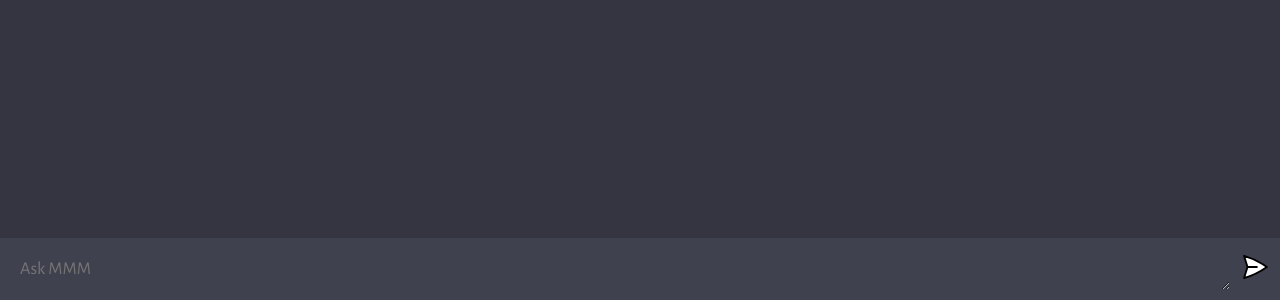
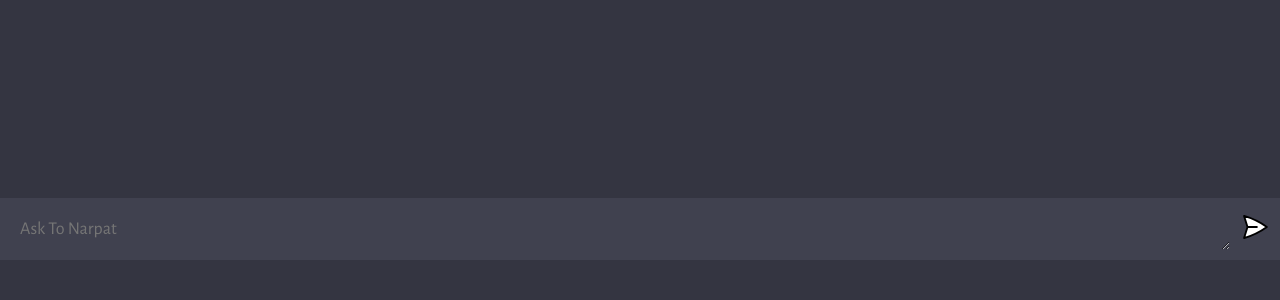
Before and after one commit to NarpatAanjana/CJ420-AI, a website built with Vite: page client/index.html in a window 1280 px wide. Shown: the part 500-800 px from the top of the page. Built offline with nearby package versions, Linux system fonts and the light colour scheme.

Commit message:
Add margin

```diff
--- a/client/index.html
+++ b/client/index.html
@@ -12,7 +12,7 @@
       <div id="chat_container"></div>
 
       <form>
-        <textarea name="prompt" rows="1"  cols="1" placeholder="Ask MMM" ></textarea>
+        <textarea name="prompt" rows="1"  cols="1" placeholder="Ask To Narpat" ></textarea>
         <button type="submit"><img src="assets/send.svg" /></button>
       </form>
     </div>
--- a/client/style.css
+++ b/client/style.css
@@ -118,6 +118,7 @@ form {
   margin: 0 auto;
   padding: 10px;
   background: #40414F;
+  margin-bottom: 40px;
 
   display: flex;
   flex-direction: row;
```
